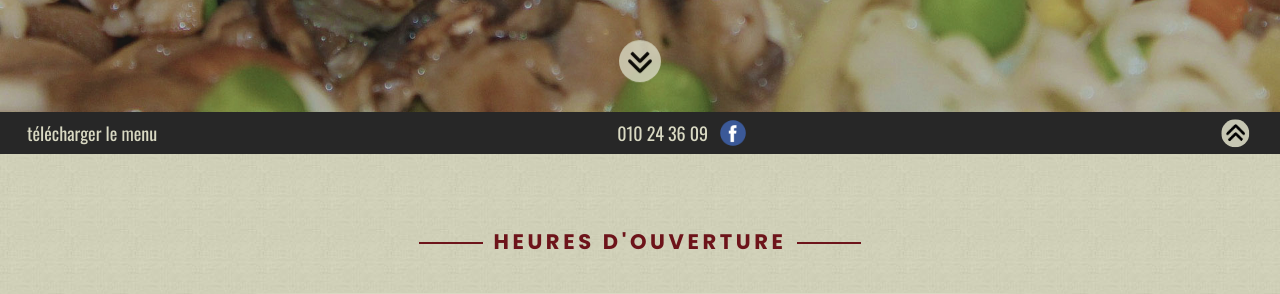
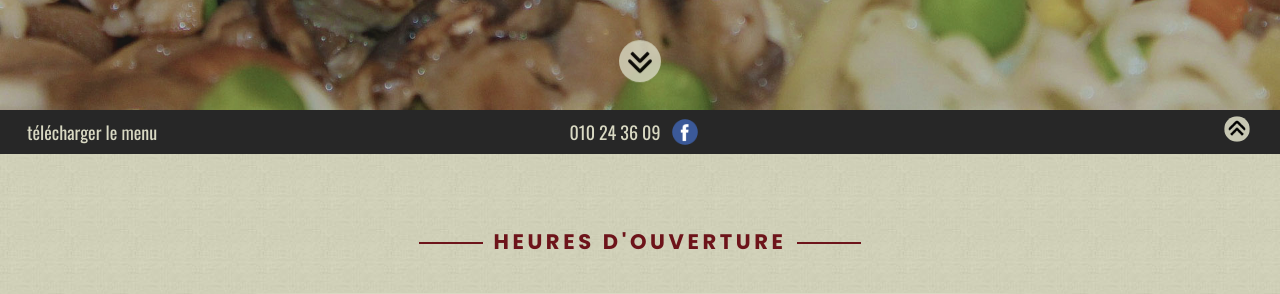
Before and after one commit to vanmaerckechri/HongKongExpress, a PHP site: page / in a window 1280 px wide. Shown: the part 646-940 px from the top of the page. Run offline with PHP 8.4, Linux system fonts and the light colour scheme.

Commit message:
update responsive footer

```diff
--- a/assets/css/style.css
+++ b/assets/css/style.css
@@ -321,12 +321,33 @@ footer {
   display: flex;
   justify-content: space-between;
   align-items: center; }
-  .footer-content span {
-    display: flex;
-    justify-content: center;
-    align-items: center; }
-    .footer-content span p {
-      white-space: nowrap; }
+
+.downMenu-container, .contact-container, .backHome-container {
+  flex: 1; }
+
+.downMenu-container {
+  text-align: left; }
+
+.contact-container {
+  display: flex;
+  justify-content: center;
+  align-items: center; }
+
+.backHome-container {
+  text-align: right; }
+  .backHome-container a {
+    display: inline-block; }
+  .backHome-container img {
+    padding: 0.3rem;
+    border-radius: 50%;
+    width: 32px;
+    height: 32px;
+    display: block;
+    background-color: rgba(217, 217, 195, 0.9);
+    transition: transform 0.1s;
+    transform: rotate(-180deg) scale(0.8); }
+    .backHome-container img:hover {
+      transform: rotate(-180deg) scale(1); }
 
 .facebook {
   margin: 0 0.5rem;
@@ -335,16 +356,6 @@ footer {
   transform: scale(0.8); }
   .facebook:hover {
     transform: scale(1); }
-
-.backHome img {
-  padding: 0.3rem;
-  border-radius: 50%;
-  display: block;
-  background-color: rgba(217, 217, 195, 0.9);
-  transition: transform 0.1s;
-  transform: rotate(-180deg) scale(0.8); }
-  .backHome img:hover {
-    transform: rotate(-180deg) scale(1); }
 
 .maxWidth-container {
   margin-left: auto;
@@ -470,6 +481,9 @@ footer {
     line-height: 2rem; }
 
   .row {
-    padding: 0.75rem 1rem; } }
+    padding: 0.75rem 1rem; }
+
+  .downMenu-container, .contact-container {
+    flex: 2; } }
 
 /*# sourceMappingURL=style.css.map */
--- a/assets/sass/_footer.scss
+++ b/assets/sass/_footer.scss
@@ -13,15 +13,41 @@ footer
 	display: flex;
 	justify-content: space-between;
 	align-items: center;
-	span
+}
+.downMenu-container, .contact-container, .backHome-container
+{
+	flex: 1;
+}
+.downMenu-container
+{
+	text-align: left;
+}
+.contact-container
+{
+	display: flex;
+	justify-content: center;
+	align-items: center;
+}
+.backHome-container
+{
+	text-align: right;
+	a
 	{
-		display: flex;
-		justify-content: center;
-		align-items: center;
-		// phone
-		p
+		display: inline-block;
+	}
+	img
+	{
+		padding: 0.3rem;
+		border-radius: 50%;
+		width: 32px;
+		height: 32px;
+		display: block;
+		background-color: $nextPageArrow-bgColor;
+		transition: transform 0.1s;
+		transform: rotate(-180deg) scale(0.8);
+		&:hover
 		{
-			white-space: nowrap;
+			transform: rotate(-180deg) scale(1);
 		}
 	}
 }
@@ -36,19 +62,3 @@ footer
 		transform: scale(1);
 	}
 }
-.backHome
-{
-	img
-	{
-		padding: 0.3rem;
-		border-radius: 50%;
-		display: block;
-		background-color: $nextPageArrow-bgColor;
-		transition: transform 0.1s;
-		transform: rotate(-180deg) scale(0.8);
-		&:hover
-		{
-			transform: rotate(-180deg) scale(1);
-		}
-	}
-}
--- a/assets/sass/_responsive.scss
+++ b/assets/sass/_responsive.scss
@@ -214,4 +214,8 @@
 	{
 		padding: 0.75rem 1rem;
 	}
+	.downMenu-container, .contact-container
+	{
+		flex: 2;
+	}
 }
--- a/index.php
+++ b/index.php
@@ -310,12 +310,16 @@ else
 	</div>
     <footer id="footer">
     	<div class="maxWidth-container footer-content">
-    		<a href="./assets/pdf/hongkongexpress_wavre2017.pdf" target="_blank" rel="noopener">télécharger le menu</a>
-    		<span>
+    		<span class="downMenu-container">
+    			<a href="./assets/pdf/hongkongexpress_wavre2017.pdf" target="_blank" rel="noopener">télécharger le menu</a>
+    		</span>
+    		<span class="contact-container">
 				<p>010 24 36 09</p>
 				<a href="https://www.facebook.com/hkexpresswavre" target="_blank" rel="noopener"><img class="facebook" src="./assets/img/facebook.png" alt="le logo facebook"></a>
 			</span>
-			<a class="backHome" href="#"><img src="./assets/img/arrow.png" alt="remonter en début de page"></a>
+			<span class="backHome-container">
+				<a href="#"><img src="./assets/img/arrow.png" alt="remonter en début de page"></a>
+			</span>
 		</div>
     </footer>
 </body>
```
Also changed, not shown: 1 other file.
